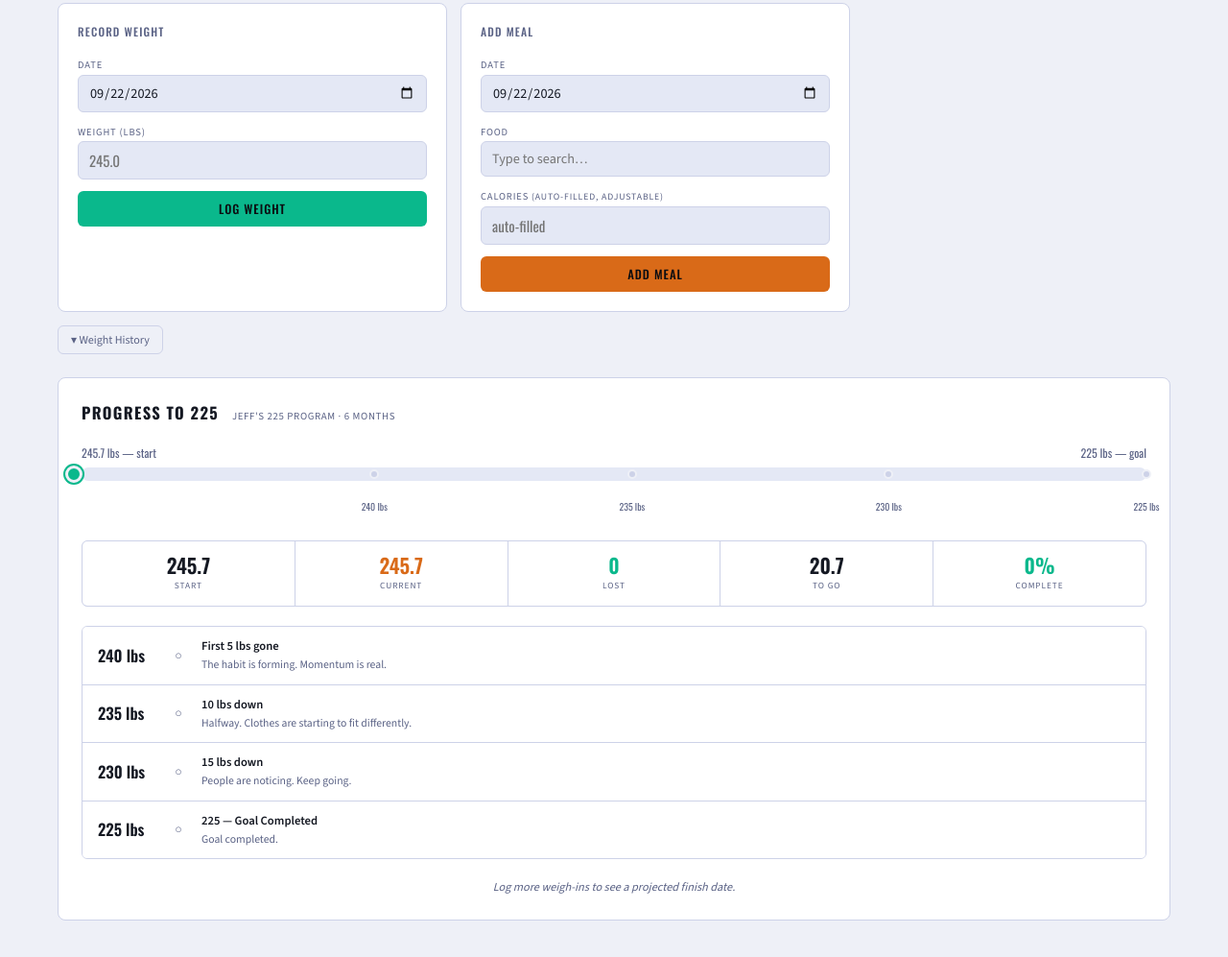
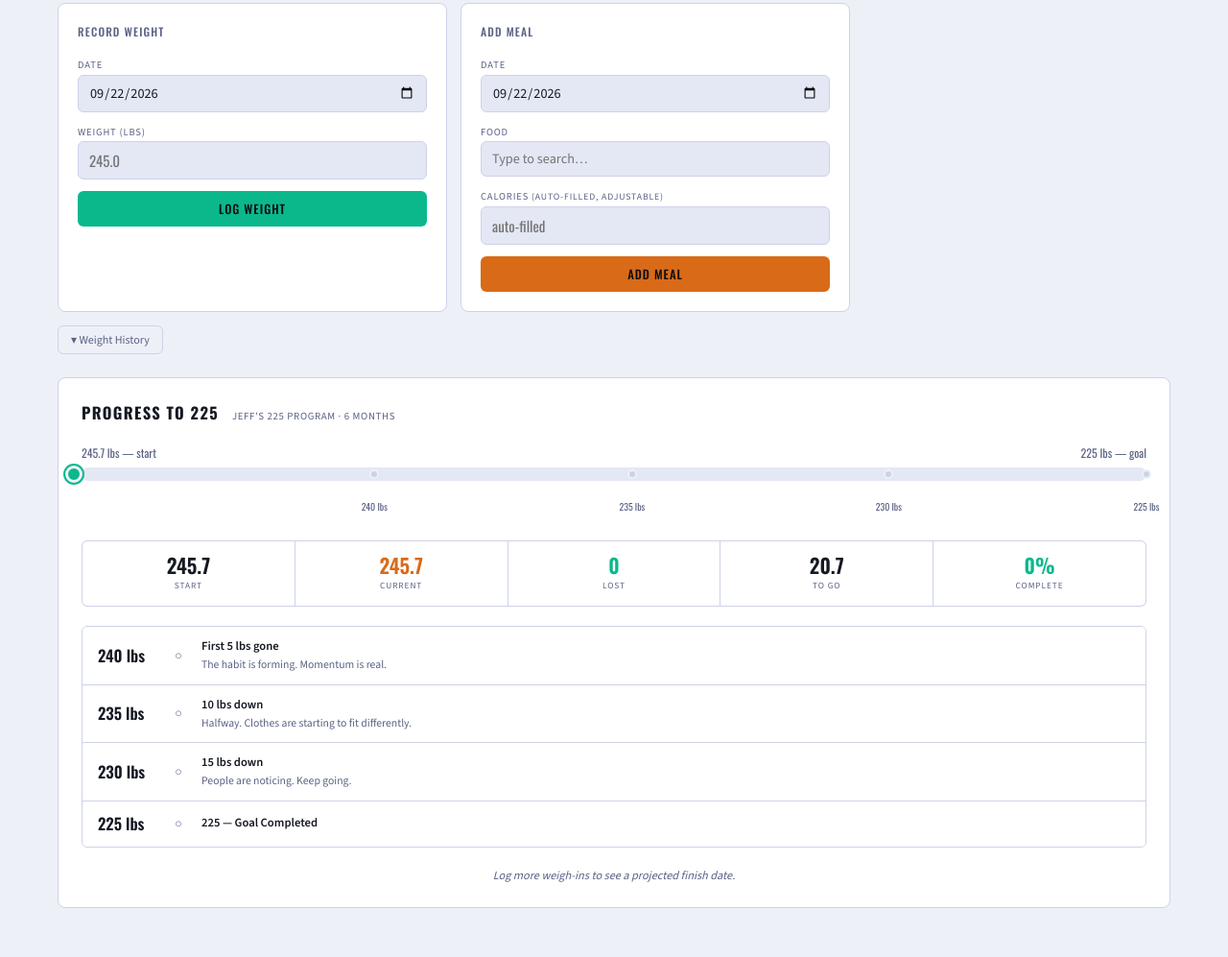
Before and after one commit to wadegerencser/jeff-food-tracker, a plain HTML site: page index.html in a window 1280 px wide. Shown: the part 808-1805 px from the top of the page at 96% size. Drawn offline with nearby package versions, Linux system fonts and the light colour scheme.

Commit message:
Remove note text from 225 lb milestone
Co-Authored-By: Claude Sonnet 4.6 (1M context) <noreply@anthropic.com>

```diff
--- a/index.html
+++ b/index.html
@@ -1015,7 +1015,7 @@ function renderGoalProgress(sorted, latest) {
     { w: 240, name: 'First 5 lbs gone',  note: 'The habit is forming. Momentum is real.' },
     { w: 235, name: '10 lbs down',        note: 'Halfway. Clothes are starting to fit differently.' },
     { w: 230, name: '15 lbs down',        note: 'People are noticing. Keep going.' },
-    { w: 225, name: '225 — Goal Completed', note: 'Goal completed.' },
+    { w: 225, name: '225 — Goal Completed', note: '' },
   ].filter(m => m.w <= Math.ceil(startW));
 
   document.getElementById('goalMsList').innerHTML = milestones.map(m => {
```
